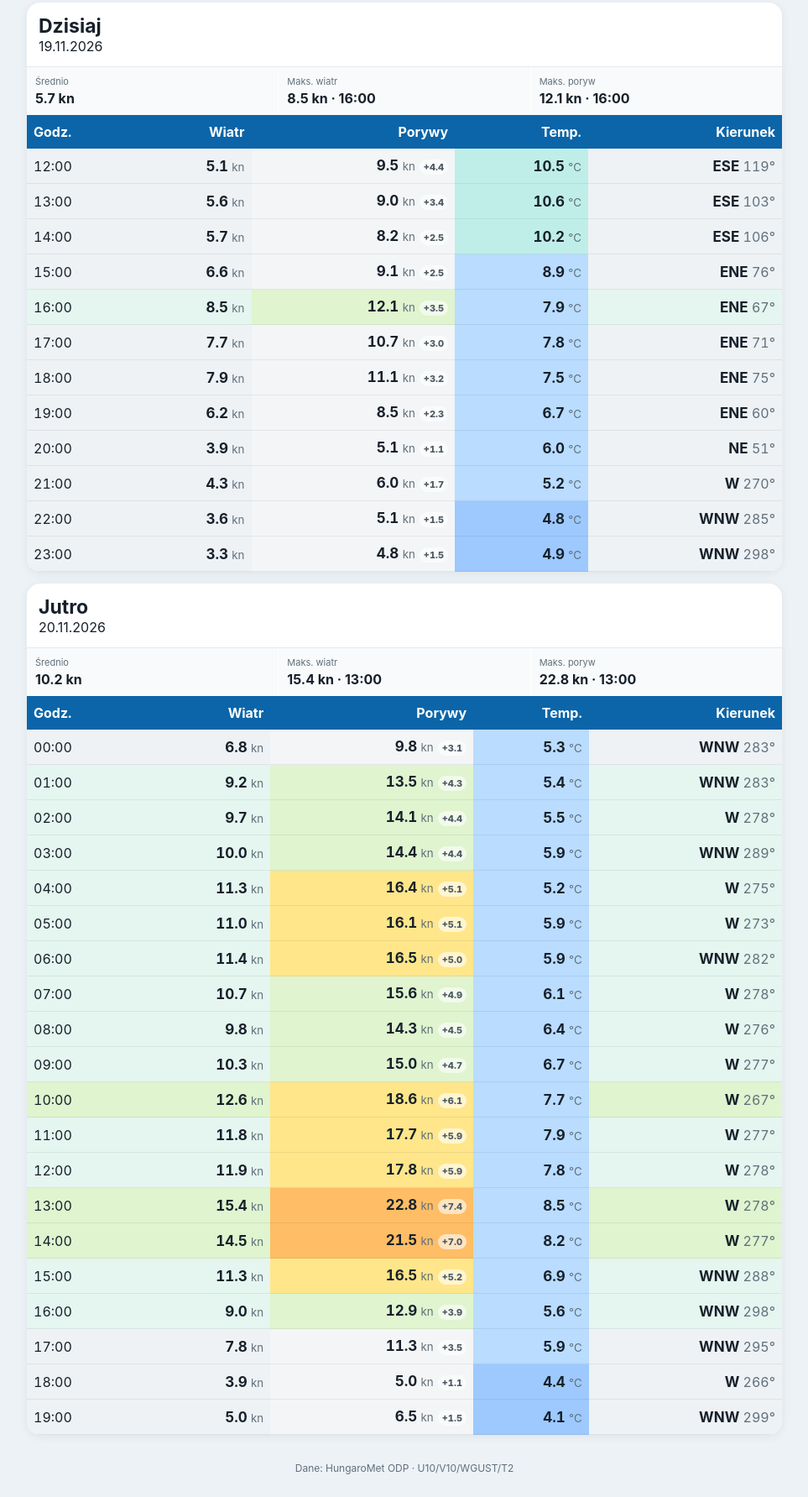
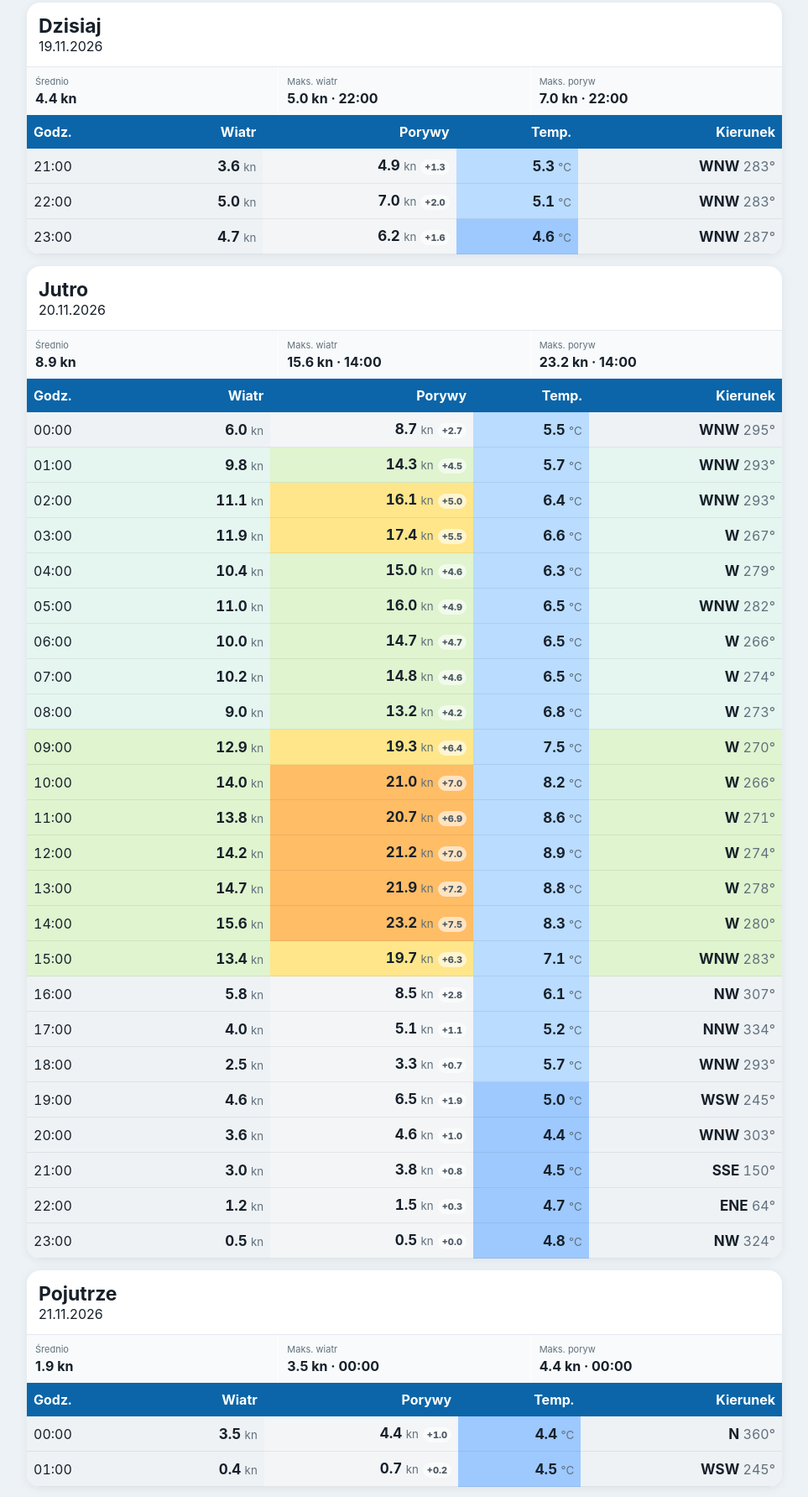
Before and after one commit to stahosa-code/Czorsztyn-wrf, a plain HTML site: page index.html in a window 1280 px wide. Shown: the part 380-2163 px from the top of the page at 84% size, without its empty margins (158-1121 px from the left). Drawn offline with Linux system fonts and the light colour scheme.

Commit message:
Aktualizacja prognozy WRF Czorsztyn

```diff
--- a/index.html
+++ b/index.html
@@ -38,14 +38,14 @@ footer{text-align:center;color:#61707c;font-size:12px;padding:8px 12px 24px}
 <main>
 <div class="hero">
 <div class="heroGrid">
-<div><span>Najsilniejszy wiatr</span><b>15.4 kn · 13:00</b></div>
-<div><span>Najsilniejszy poryw</span><b>22.8 kn · 13:00</b></div>
-<div><span>Aktualizacja</span><b>12:57</b></div>
+<div><span>Najsilniejszy wiatr</span><b>15.6 kn · 14:00</b></div>
+<div><span>Najsilniejszy poryw</span><b>23.2 kn · 14:00</b></div>
+<div><span>Aktualizacja</span><b>21:52</b></div>
 </div>
 <div class="legend"><i style="background:var(--calm)">wiatr 0–8</i><i style="background:var(--light)">8–12</i><i style="background:var(--good)">12–16</i><i style="background:var(--strong)">16–20</i><i style="background:var(--vstrong)">20–24</i><i style="background:var(--hard)">24+ kn</i></div>
 <div class="legend"><i style="background:#f3f5f7">poryw &lt;12</i><i style="background:#dff4cf">12–16</i><i style="background:#ffe68a">16–20</i><i style="background:#ffbd66">20–24</i><i style="background:#ff7f73">24–28</i><i style="background:#b83232;color:#fff">28+ kn</i></div>
 <div class="legend"><i style="background:#9dc9ff">&lt;5°C</i><i style="background:#b9dcff">5–10°C</i><i style="background:#bfeee9">10–15°C</i><i style="background:#d8f2cf">15–20°C</i><i style="background:#ffe89a">20–25°C</i><i style="background:#ffc36d">25–30°C</i><i style="background:#ff8b7f">30+°C</i></div>
-<div class="meta"><b>Model:</b> HungaroMet WRF · przebieg 19.11.2026 07:00<br>
+<div class="meta"><b>Model:</b> HungaroMet WRF · przebieg 19.11.2026 13:00<br>
 <b>Punkt docelowy:</b> 49.4495°N, 20.2520°E<br>
 <b>Punkt siatki:</b> 49.4518°N, 20.2454°E</div>
 </div>
@@ -53,245 +53,234 @@ footer{text-align:center;color:#61707c;font-size:12px;padding:8px 12px 24px}
 <section class="card">
 <div class="dayhead"><h2>Dzisiaj</h2><div>19.11.2026</div></div>
 <div class="stats">
-<div><span>Średnio</span><b>5.7 kn</b></div>
-<div><span>Maks. wiatr</span><b>8.5 kn · 16:00</b></div>
-<div><span>Maks. poryw</span><b>12.1 kn · 16:00</b></div>
+<div><span>Średnio</span><b>4.4 kn</b></div>
+<div><span>Maks. wiatr</span><b>5.0 kn · 22:00</b></div>
+<div><span>Maks. poryw</span><b>7.0 kn · 22:00</b></div>
 </div>
 <div class="wrap"><table><thead><tr><th>Godz.</th><th>Wiatr</th><th>Porywy</th><th>Temp.</th><th>Kierunek</th></tr></thead>
 <tbody>
 <tr class="calm">
-<td class="time">12:00</td>
-<td><b>5.1</b> <small>kn</small></td>
-<td class="gust g-neutral"><b>9.5</b> <small>kn</small><span class="delta">+4.4</span></td>
-<td class="temp t-cool"><b>10.5</b> <small>°C</small></td>
-<td><b>ESE</b> <span class="deg">119°</span></td>
-</tr>
-<tr class="calm">
-<td class="time">13:00</td>
-<td><b>5.6</b> <small>kn</small></td>
-<td class="gust g-neutral"><b>9.0</b> <small>kn</small><span class="delta">+3.4</span></td>
-<td class="temp t-cool"><b>10.6</b> <small>°C</small></td>
-<td><b>ESE</b> <span class="deg">103°</span></td>
-</tr>
-<tr class="calm">
-<td class="time">14:00</td>
-<td><b>5.7</b> <small>kn</small></td>
-<td class="gust g-neutral"><b>8.2</b> <small>kn</small><span class="delta">+2.5</span></td>
-<td class="temp t-cool"><b>10.2</b> <small>°C</small></td>
-<td><b>ESE</b> <span class="deg">106°</span></td>
-</tr>
-<tr class="calm">
-<td class="time">15:00</td>
-<td><b>6.6</b> <small>kn</small></td>
-<td class="gust g-neutral"><b>9.1</b> <small>kn</small><span class="delta">+2.5</span></td>
-<td class="temp t-cold"><b>8.9</b> <small>°C</small></td>
-<td><b>ENE</b> <span class="deg">76°</span></td>
-</tr>
-<tr class="light">
-<td class="time">16:00</td>
-<td><b>8.5</b> <small>kn</small></td>
-<td class="gust g-light"><b>12.1</b> <small>kn</small><span class="delta">+3.5</span></td>
-<td class="temp t-cold"><b>7.9</b> <small>°C</small></td>
-<td><b>ENE</b> <span class="deg">67°</span></td>
-</tr>
-<tr class="calm">
-<td class="time">17:00</td>
-<td><b>7.7</b> <small>kn</small></td>
-<td class="gust g-neutral"><b>10.7</b> <small>kn</small><span class="delta">+3.0</span></td>
-<td class="temp t-cold"><b>7.8</b> <small>°C</small></td>
-<td><b>ENE</b> <span class="deg">71°</span></td>
-</tr>
-<tr class="calm">
-<td class="time">18:00</td>
-<td><b>7.9</b> <small>kn</small></td>
-<td class="gust g-neutral"><b>11.1</b> <small>kn</small><span class="delta">+3.2</span></td>
-<td class="temp t-cold"><b>7.5</b> <small>°C</small></td>
-<td><b>ENE</b> <span class="deg">75°</span></td>
-</tr>
-<tr class="calm">
-<td class="time">19:00</td>
-<td><b>6.2</b> <small>kn</small></td>
-<td class="gust g-neutral"><b>8.5</b> <small>kn</small><span class="delta">+2.3</span></td>
-<td class="temp t-cold"><b>6.7</b> <small>°C</small></td>
-<td><b>ENE</b> <span class="deg">60°</span></td>
-</tr>
-<tr class="calm">
-<td class="time">20:00</td>
-<td><b>3.9</b> <small>kn</small></td>
-<td class="gust g-neutral"><b>5.1</b> <small>kn</small><span class="delta">+1.1</span></td>
-<td class="temp t-cold"><b>6.0</b> <small>°C</small></td>
-<td><b>NE</b> <span class="deg">51°</span></td>
-</tr>
-<tr class="calm">
 <td class="time">21:00</td>
-<td><b>4.3</b> <small>kn</small></td>
-<td class="gust g-neutral"><b>6.0</b> <small>kn</small><span class="delta">+1.7</span></td>
-<td class="temp t-cold"><b>5.2</b> <small>°C</small></td>
-<td><b>W</b> <span class="deg">270°</span></td>
+<td><b>3.6</b> <small>kn</small></td>
+<td class="gust g-neutral"><b>4.9</b> <small>kn</small><span class="delta">+1.3</span></td>
+<td class="temp t-cold"><b>5.3</b> <small>°C</small></td>
+<td><b>WNW</b> <span class="deg">283°</span></td>
 </tr>
 <tr class="calm">
 <td class="time">22:00</td>
-<td><b>3.6</b> <small>kn</small></td>
-<td class="gust g-neutral"><b>5.1</b> <small>kn</small><span class="delta">+1.5</span></td>
-<td class="temp t-vcold"><b>4.8</b> <small>°C</small></td>
-<td><b>WNW</b> <span class="deg">285°</span></td>
+<td><b>5.0</b> <small>kn</small></td>
+<td class="gust g-neutral"><b>7.0</b> <small>kn</small><span class="delta">+2.0</span></td>
+<td class="temp t-cold"><b>5.1</b> <small>°C</small></td>
+<td><b>WNW</b> <span class="deg">283°</span></td>
 </tr>
 <tr class="calm">
 <td class="time">23:00</td>
-<td><b>3.3</b> <small>kn</small></td>
-<td class="gust g-neutral"><b>4.8</b> <small>kn</small><span class="delta">+1.5</span></td>
-<td class="temp t-vcold"><b>4.9</b> <small>°C</small></td>
-<td><b>WNW</b> <span class="deg">298°</span></td>
+<td><b>4.7</b> <small>kn</small></td>
+<td class="gust g-neutral"><b>6.2</b> <small>kn</small><span class="delta">+1.6</span></td>
+<td class="temp t-vcold"><b>4.6</b> <small>°C</small></td>
+<td><b>WNW</b> <span class="deg">287°</span></td>
 </tr></tbody></table></div>
 </section>
 <section class="card">
 <div class="dayhead"><h2>Jutro</h2><div>20.11.2026</div></div>
 <div class="stats">
-<div><span>Średnio</span><b>10.2 kn</b></div>
-<div><span>Maks. wiatr</span><b>15.4 kn · 13:00</b></div>
-<div><span>Maks. poryw</span><b>22.8 kn · 13:00</b></div>
+<div><span>Średnio</span><b>8.9 kn</b></div>
+<div><span>Maks. wiatr</span><b>15.6 kn · 14:00</b></div>
+<div><span>Maks. poryw</span><b>23.2 kn · 14:00</b></div>
 </div>
 <div class="wrap"><table><thead><tr><th>Godz.</th><th>Wiatr</th><th>Porywy</th><th>Temp.</th><th>Kierunek</th></tr></thead>
 <tbody>
 <tr class="calm">
 <td class="time">00:00</td>
-<td><b>6.8</b> <small>kn</small></td>
-<td class="gust g-neutral"><b>9.8</b> <small>kn</small><span class="delta">+3.1</span></td>
-<td class="temp t-cold"><b>5.3</b> <small>°C</small></td>
-<td><b>WNW</b> <span class="deg">283°</span></td>
+<td><b>6.0</b> <small>kn</small></td>
+<td class="gust g-neutral"><b>8.7</b> <small>kn</small><span class="delta">+2.7</span></td>
+<td class="temp t-cold"><b>5.5</b> <small>°C</small></td>
+<td><b>WNW</b> <span class="deg">295°</span></td>
 </tr>
 <tr class="light">
 <td class="time">01:00</td>
-<td><b>9.2</b> <small>kn</small></td>
-<td class="gust g-light"><b>13.5</b> <small>kn</small><span class="delta">+4.3</span></td>
-<td class="temp t-cold"><b>5.4</b> <small>°C</small></td>
-<td><b>WNW</b> <span class="deg">283°</span></td>
+<td><b>9.8</b> <small>kn</small></td>
+<td class="gust g-light"><b>14.3</b> <small>kn</small><span class="delta">+4.5</span></td>
+<td class="temp t-cold"><b>5.7</b> <small>°C</small></td>
+<td><b>WNW</b> <span class="deg">293°</span></td>
 </tr>
 <tr class="light">
 <td class="time">02:00</td>
-<td><b>9.7</b> <small>kn</small></td>
-<td class="gust g-light"><b>14.1</b> <small>kn</small><span class="delta">+4.4</span></td>
-<td class="temp t-cold"><b>5.5</b> <small>°C</small></td>
-<td><b>W</b> <span class="deg">278°</span></td>
+<td><b>11.1</b> <small>kn</small></td>
+<td class="gust g-strong"><b>16.1</b> <small>kn</small><span class="delta">+5.0</span></td>
+<td class="temp t-cold"><b>6.4</b> <small>°C</small></td>
+<td><b>WNW</b> <span class="deg">293°</span></td>
 </tr>
 <tr class="light">
 <td class="time">03:00</td>
-<td><b>10.0</b> <small>kn</small></td>
-<td class="gust g-light"><b>14.4</b> <small>kn</small><span class="delta">+4.4</span></td>
-<td class="temp t-cold"><b>5.9</b> <small>°C</small></td>
-<td><b>WNW</b> <span class="deg">289°</span></td>
+<td><b>11.9</b> <small>kn</small></td>
+<td class="gust g-strong"><b>17.4</b> <small>kn</small><span class="delta">+5.5</span></td>
+<td class="temp t-cold"><b>6.6</b> <small>°C</small></td>
+<td><b>W</b> <span class="deg">267°</span></td>
 </tr>
 <tr class="light">
 <td class="time">04:00</td>
-<td><b>11.3</b> <small>kn</small></td>
-<td class="gust g-strong"><b>16.4</b> <small>kn</small><span class="delta">+5.1</span></td>
-<td class="temp t-cold"><b>5.2</b> <small>°C</small></td>
-<td><b>W</b> <span class="deg">275°</span></td>
+<td><b>10.4</b> <small>kn</small></td>
+<td class="gust g-light"><b>15.0</b> <small>kn</small><span class="delta">+4.6</span></td>
+<td class="temp t-cold"><b>6.3</b> <small>°C</small></td>
+<td><b>W</b> <span class="deg">279°</span></td>
 </tr>
 <tr class="light">
 <td class="time">05:00</td>
 <td><b>11.0</b> <small>kn</small></td>
-<td class="gust g-strong"><b>16.1</b> <small>kn</small><span class="delta">+5.1</span></td>
-<td class="temp t-cold"><b>5.9</b> <small>°C</small></td>
-<td><b>W</b> <span class="deg">273°</span></td>
+<td class="gust g-light"><b>16.0</b> <small>kn</small><span class="delta">+4.9</span></td>
+<td class="temp t-cold"><b>6.5</b> <small>°C</small></td>
+<td><b>WNW</b> <span class="deg">282°</span></td>
 </tr>
 <tr class="light">
 <td class="time">06:00</td>
-<td><b>11.4</b> <small>kn</small></td>
-<td class="gust g-strong"><b>16.5</b> <small>kn</small><span class="delta">+5.0</span></td>
-<td class="temp t-cold"><b>5.9</b> <small>°C</small></td>
-<td><b>WNW</b> <span class="deg">282°</span></td>
+<td><b>10.0</b> <small>kn</small></td>
+<td class="gust g-light"><b>14.7</b> <small>kn</small><span class="delta">+4.7</span></td>
+<td class="temp t-cold"><b>6.5</b> <small>°C</small></td>
+<td><b>W</b> <span class="deg">266°</span></td>
 </tr>
 <tr class="light">
 <td class="time">07:00</td>
-<td><b>10.7</b> <small>kn</small></td>
-<td class="gust g-light"><b>15.6</b> <small>kn</small><span class="delta">+4.9</span></td>
-<td class="temp t-cold"><b>6.1</b> <small>°C</small></td>
-<td><b>W</b> <span class="deg">278°</span></td>
+<td><b>10.2</b> <small>kn</small></td>
+<td class="gust g-light"><b>14.8</b> <small>kn</small><span class="delta">+4.6</span></td>
+<td class="temp t-cold"><b>6.5</b> <small>°C</small></td>
+<td><b>W</b> <span class="deg">274°</span></td>
 </tr>
 <tr class="light">
 <td class="time">08:00</td>
-<td><b>9.8</b> <small>kn</small></td>
-<td class="gust g-light"><b>14.3</b> <small>kn</small><span class="delta">+4.5</span></td>
-<td class="temp t-cold"><b>6.4</b> <small>°C</small></td>
-<td><b>W</b> <span class="deg">276°</span></td>
+<td><b>9.0</b> <small>kn</small></td>
+<td class="gust g-light"><b>13.2</b> <small>kn</small><span class="delta">+4.2</span></td>
+<td class="temp t-cold"><b>6.8</b> <small>°C</small></td>
+<td><b>W</b> <span class="deg">273°</span></td>
 </tr>
-<tr class="light">
+<tr class="good">
 <td class="time">09:00</td>
-<td><b>10.3</b> <small>kn</small></td>
-<td class="gust g-light"><b>15.0</b> <small>kn</small><span class="delta">+4.7</span></td>
-<td class="temp t-cold"><b>6.7</b> <small>°C</small></td>
-<td><b>W</b> <span class="deg">277°</span></td>
+<td><b>12.9</b> <small>kn</small></td>
+<td class="gust g-strong"><b>19.3</b> <small>kn</small><span class="delta">+6.4</span></td>
+<td class="temp t-cold"><b>7.5</b> <small>°C</small></td>
+<td><b>W</b> <span class="deg">270°</span></td>
 </tr>
 <tr class="good">
 <td class="time">10:00</td>
-<td><b>12.6</b> <small>kn</small></td>
-<td class="gust g-strong"><b>18.6</b> <small>kn</small><span class="delta">+6.1</span></td>
-<td class="temp t-cold"><b>7.7</b> <small>°C</small></td>
-<td><b>W</b> <span class="deg">267°</span></td>
+<td><b>14.0</b> <small>kn</small></td>
+<td class="gust g-vstrong"><b>21.0</b> <small>kn</small><span class="delta">+7.0</span></td>
+<td class="temp t-cold"><b>8.2</b> <small>°C</small></td>
+<td><b>W</b> <span class="deg">266°</span></td>
 </tr>
-<tr class="light">
+<tr class="good">
 <td class="time">11:00</td>
-<td><b>11.8</b> <small>kn</small></td>
-<td class="gust g-strong"><b>17.7</b> <small>kn</small><span class="delta">+5.9</span></td>
-<td class="temp t-cold"><b>7.9</b> <small>°C</small></td>
-<td><b>W</b> <span class="deg">277°</span></td>
+<td><b>13.8</b> <small>kn</small></td>
+<td class="gust g-vstrong"><b>20.7</b> <small>kn</small><span class="delta">+6.9</span></td>
+<td class="temp t-cold"><b>8.6</b> <small>°C</small></td>
+<td><b>W</b> <span class="deg">271°</span></td>
 </tr>
-<tr class="light">
+<tr class="good">
 <td class="time">12:00</td>
-<td><b>11.9</b> <small>kn</small></td>
-<td class="gust g-strong"><b>17.8</b> <small>kn</small><span class="delta">+5.9</span></td>
-<td class="temp t-cold"><b>7.8</b> <small>°C</small></td>
-<td><b>W</b> <span class="deg">278°</span></td>
+<td><b>14.2</b> <small>kn</small></td>
+<td class="gust g-vstrong"><b>21.2</b> <small>kn</small><span class="delta">+7.0</span></td>
+<td class="temp t-cold"><b>8.9</b> <small>°C</small></td>
+<td><b>W</b> <span class="deg">274°</span></td>
 </tr>
 <tr class="good">
 <td class="time">13:00</td>
-<td><b>15.4</b> <small>kn</small></td>
-<td class="gust g-vstrong"><b>22.8</b> <small>kn</small><span class="delta">+7.4</span></td>
-<td class="temp t-cold"><b>8.5</b> <small>°C</small></td>
+<td><b>14.7</b> <small>kn</small></td>
+<td class="gust g-vstrong"><b>21.9</b> <small>kn</small><span class="delta">+7.2</span></td>
+<td class="temp t-cold"><b>8.8</b> <small>°C</small></td>
 <td><b>W</b> <span class="deg">278°</span></td>
 </tr>
 <tr class="good">
 <td class="time">14:00</td>
-<td><b>14.5</b> <small>kn</small></td>
-<td class="gust g-vstrong"><b>21.5</b> <small>kn</small><span class="delta">+7.0</span></td>
-<td class="temp t-cold"><b>8.2</b> <small>°C</small></td>
-<td><b>W</b> <span class="deg">277°</span></td>
+<td><b>15.6</b> <small>kn</small></td>
+<td class="gust g-vstrong"><b>23.2</b> <small>kn</small><span class="delta">+7.5</span></td>
+<td class="temp t-cold"><b>8.3</b> <small>°C</small></td>
+<td><b>W</b> <span class="deg">280°</span></td>
 </tr>
-<tr class="light">
+<tr class="good">
 <td class="time">15:00</td>
-<td><b>11.3</b> <small>kn</small></td>
-<td class="gust g-strong"><b>16.5</b> <small>kn</small><span class="delta">+5.2</span></td>
-<td class="temp t-cold"><b>6.9</b> <small>°C</small></td>
-<td><b>WNW</b> <span class="deg">288°</span></td>
+<td><b>13.4</b> <small>kn</small></td>
+<td class="gust g-strong"><b>19.7</b> <small>kn</small><span class="delta">+6.3</span></td>
+<td class="temp t-cold"><b>7.1</b> <small>°C</small></td>
+<td><b>WNW</b> <span class="deg">283°</span></td>
 </tr>
-<tr class="light">
+<tr class="calm">
 <td class="time">16:00</td>
-<td><b>9.0</b> <small>kn</small></td>
-<td class="gust g-light"><b>12.9</b> <small>kn</small><span class="delta">+3.9</span></td>
-<td class="temp t-cold"><b>5.6</b> <small>°C</small></td>
-<td><b>WNW</b> <span class="deg">298°</span></td>
+<td><b>5.8</b> <small>kn</small></td>
+<td class="gust g-neutral"><b>8.5</b> <small>kn</small><span class="delta">+2.8</span></td>
+<td class="temp t-cold"><b>6.1</b> <small>°C</small></td>
+<td><b>NW</b> <span class="deg">307°</span></td>
 </tr>
 <tr class="calm">
 <td class="time">17:00</td>
-<td><b>7.8</b> <small>kn</small></td>
-<td class="gust g-neutral"><b>11.3</b> <small>kn</small><span class="delta">+3.5</span></td>
-<td class="temp t-cold"><b>5.9</b> <small>°C</small></td>
-<td><b>WNW</b> <span class="deg">295°</span></td>
+<td><b>4.0</b> <small>kn</small></td>
+<td class="gust g-neutral"><b>5.1</b> <small>kn</small><span class="delta">+1.1</span></td>
+<td class="temp t-cold"><b>5.2</b> <small>°C</small></td>
+<td><b>NNW</b> <span class="deg">334°</span></td>
 </tr>
 <tr class="calm">
 <td class="time">18:00</td>
-<td><b>3.9</b> <small>kn</small></td>
-<td class="gust g-neutral"><b>5.0</b> <small>kn</small><span class="delta">+1.1</span></td>
-<td class="temp t-vcold"><b>4.4</b> <small>°C</small></td>
-<td><b>W</b> <span class="deg">266°</span></td>
+<td><b>2.5</b> <small>kn</small></td>
+<td class="gust g-neutral"><b>3.3</b> <small>kn</small><span class="delta">+0.7</span></td>
+<td class="temp t-cold"><b>5.7</b> <small>°C</small></td>
+<td><b>WNW</b> <span class="deg">293°</span></td>
 </tr>
 <tr class="calm">
 <td class="time">19:00</td>
-<td><b>5.0</b> <small>kn</small></td>
-<td class="gust g-neutral"><b>6.5</b> <small>kn</small><span class="delta">+1.5</span></td>
-<td class="temp t-vcold"><b>4.1</b> <small>°C</small></td>
-<td><b>WNW</b> <span class="deg">299°</span></td>
+<td><b>4.6</b> <small>kn</small></td>
+<td class="gust g-neutral"><b>6.5</b> <small>kn</small><span class="delta">+1.9</span></td>
+<td class="temp t-vcold"><b>5.0</b> <small>°C</small></td>
+<td><b>WSW</b> <span class="deg">245°</span></td>
+</tr>
+<tr class="calm">
+<td class="time">20:00</td>
+<td><b>3.6</b> <small>kn</small></td>
+<td class="gust g-neutral"><b>4.6</b> <small>kn</small><span class="delta">+1.0</span></td>
+<td class="temp t-vcold"><b>4.4</b> <small>°C</small></td>
+<td><b>WNW</b> <span class="deg">303°</span></td>
+</tr>
+<tr class="calm">
+<td class="time">21:00</td>
+<td><b>3.0</b> <small>kn</small></td>
+<td class="gust g-neutral"><b>3.8</b> <small>kn</small><span class="delta">+0.8</span></td>
+<td class="temp t-vcold"><b>4.5</b> <small>°C</small></td>
+<td><b>SSE</b> <span class="deg">150°</span></td>
+</tr>
+<tr class="calm">
+<td class="time">22:00</td>
+<td><b>1.2</b> <small>kn</small></td>
+<td class="gust g-neutral"><b>1.5</b> <small>kn</small><span class="delta">+0.3</span></td>
+<td class="temp t-vcold"><b>4.7</b> <small>°C</small></td>
+<td><b>ENE</b> <span class="deg">64°</span></td>
+</tr>
+<tr class="calm">
+<td class="time">23:00</td>
+<td><b>0.5</b> <small>kn</small></td>
+<td class="gust g-neutral"><b>0.5</b> <small>kn</small><span class="delta">+0.0</span></td>
+<td class="temp t-vcold"><b>4.8</b> <small>°C</small></td>
+<td><b>NW</b> <span class="deg">324°</span></td>
+</tr></tbody></table></div>
+</section>
+<section class="card">
+<div class="dayhead"><h2>Pojutrze</h2><div>21.11.2026</div></div>
+<div class="stats">
+<div><span>Średnio</span><b>1.9 kn</b></div>
+<div><span>Maks. wiatr</span><b>3.5 kn · 00:00</b></div>
+<div><span>Maks. poryw</span><b>4.4 kn · 00:00</b></div>
+</div>
+<div class="wrap"><table><thead><tr><th>Godz.</th><th>Wiatr</th><th>Porywy</th><th>Temp.</th><th>Kierunek</th></tr></thead>
+<tbody>
+<tr class="calm">
+<td class="time">00:00</td>
+<td><b>3.5</b> <small>kn</small></td>
+<td class="gust g-neutral"><b>4.4</b> <small>kn</small><span class="delta">+1.0</span></td>
+<td class="temp t-vcold"><b>4.4</b> <small>°C</small></td>
+<td><b>N</b> <span class="deg">360°</span></td>
+</tr>
+<tr class="calm">
+<td class="time">01:00</td>
+<td><b>0.4</b> <small>kn</small></td>
+<td class="gust g-neutral"><b>0.7</b> <small>kn</small><span class="delta">+0.2</span></td>
+<td class="temp t-vcold"><b>4.5</b> <small>°C</small></td>
+<td><b>WSW</b> <span class="deg">245°</span></td>
 </tr></tbody></table></div>
 </section>
 </main><footer>Dane: HungaroMet ODP · U10/V10/WGUST/T2</footer>
```
